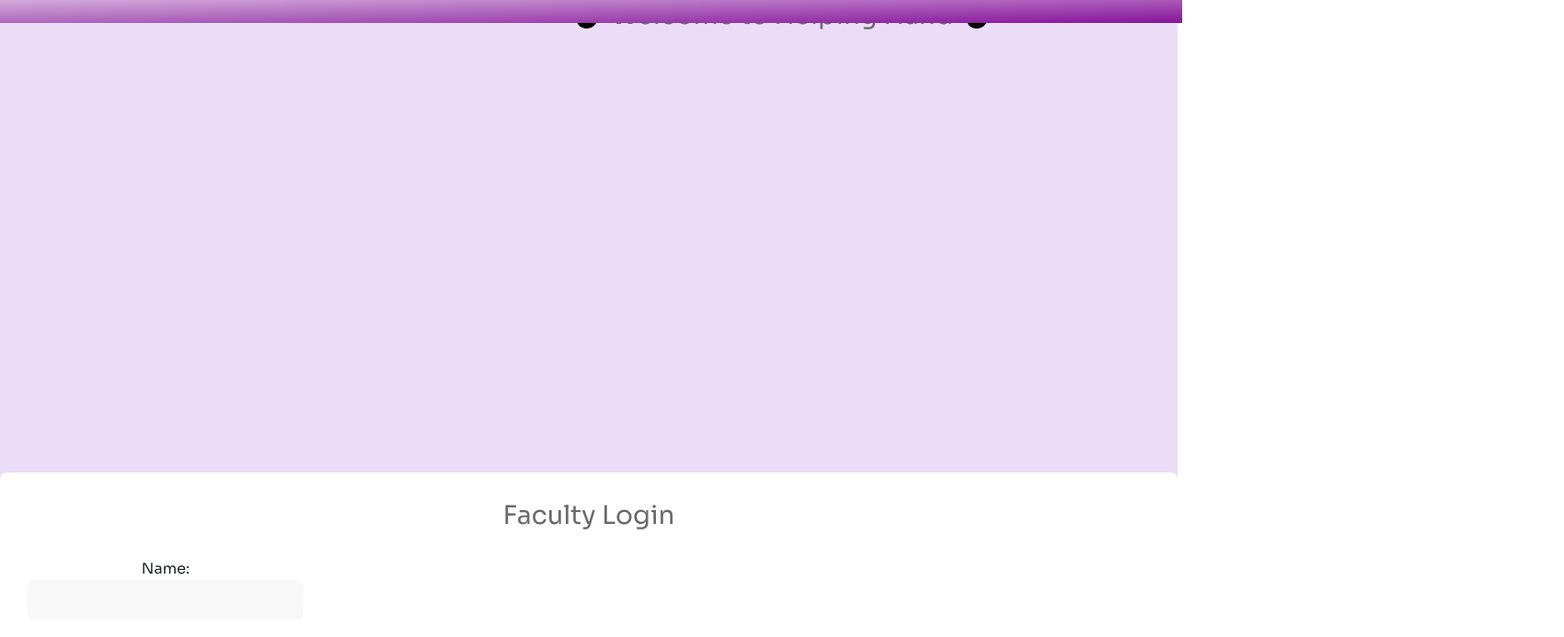
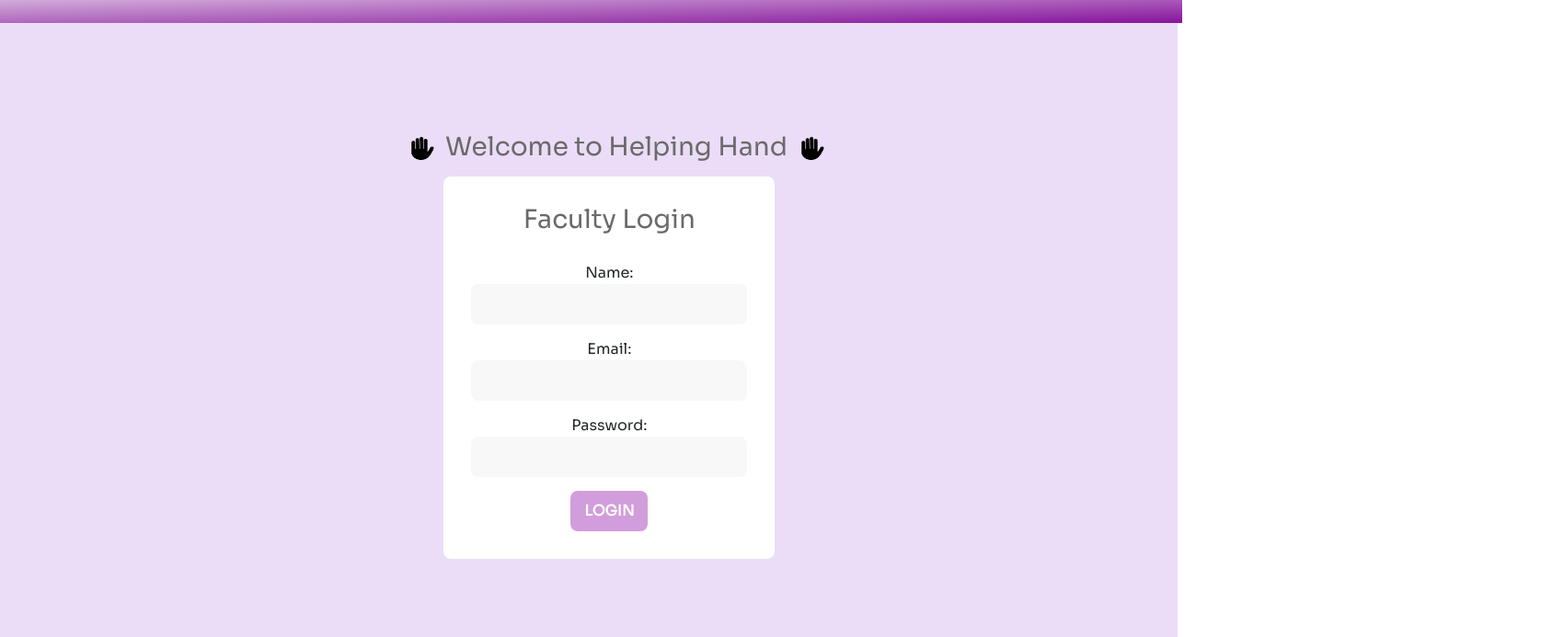
Before and after one commit to catherinepham/helping-hand, a React (Create React App) app: page /account in a window 1280 px wide. Shown: the top 693 px of the page at 92% size, 1700 px wide, since content can reach past the window. Built offline with nearby package versions, Linux system fonts and the light colour scheme.

Commit message:
use this one not the last one lol

```diff
--- a/src/App.js
+++ b/src/App.js
@@ -48,43 +48,41 @@ function App() {
 
   return (
 
+
     <div className="App">
 
 
         {(user.email != "") ? (
             <div className="home">
 
+             <Router>
 
 
-             <Router>
-             <Navbar nameU={user.name} />
-
-{/*
-                <Routes>
-                  <Route exact path='/' component={HomePage} />
-                  <Route path='/account' component={Account} />
-                </Routes> */}
-
-
-              </Router>
-
-              <div className='bottom'>
-
-              <h1>hi</h1>
-              <QueueTitle />
-              {/* <Account /> */}
-
-                </div>
+                <Navbar nameU={user.name} />
 
 
 
+                <Routes>
+                  <Route path='/' exact component={HomePage} />
+                  <Route path='/account' component={<Account />} />
+
+
+                </Routes>
+
+                <div className='bottom'>
+                  <h1>hi</h1>
+                  <QueueTitle />
+
+
+                </div>
+              </Router>
               </div>
 
 
         ) : (
-
+          <div className='x'>
           <LoginForm Login={Login} error={error}/>
-
+          </div>
         )}
 
     </div>
--- a/src/index.css
+++ b/src/index.css
@@ -1,5 +1,3 @@
-
-
 .home h1 {
   z-index: 2;
 }
@@ -11,7 +9,6 @@
   width: 50%;
   height: 80%;
 }
-
 
 .image-navbar {
   display: flex;
@@ -37,7 +34,7 @@ button {
   border: none;
   outline: none;
 }
-form {
+.x form {
   height: 100vh;
   display: flex;
   align-items: center;
```
